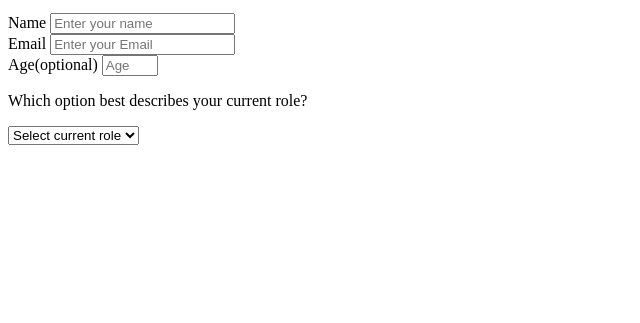
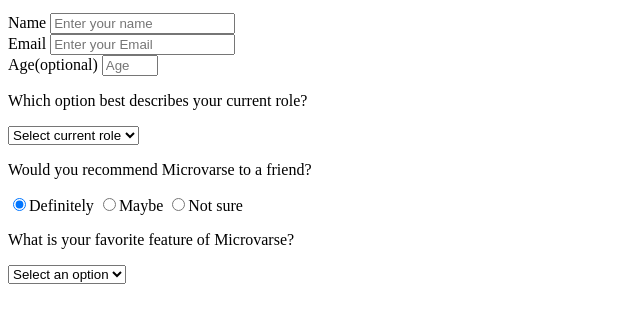
Before and after one commit to AbdusSattar-70/Asattar-vs-MdMehdi, a plain HTML site: page index.html in a window 1280 px wide. Shown: the part 101-424 px from the top of the page, without its empty margins (0-640 px from the left). Drawn offline with Linux system fonts and the light colour scheme.

Commit message:
added what's your favriWhat is your favorite feature of Microvarse

```diff
--- a/index.html
+++ b/index.html
@@ -43,7 +43,30 @@
                 <option value="preferNo">Prefer not to say</option>
                 <option value="other">Other</option>
             </select>
+</div>
+<div class="form-group">
+    <p>Would you recommend Microvarse to a friend?</p>
+    <label>
+        <input name="user-recommend" value="definitely" type="radio" class="input-radio" checked />Definitely</label>
+    <label>
+        <input name="user-recommend" value="maybe" type="radio" class="input-radio" />Maybe</label>
+
+    <label><input name="user-recommend" value="not-sure" type="radio" class="input-radio" />Not sure</label>
+</div>
+<div class="form-group">
+
+    <p>
+        What is your favorite feature of Microvarse?
+    </p>
+    <select id="most-like" name="mostLike" class="form-control" required>
+        <option disabled selected value>Select an option</option>
+        <option value="challenges">JS Challenges</option>
+        <option value="projects">Projects</option>
+        <option value="community">Community</option>
+        <option value="openSource">Level up</option>
+    </select>
+    </div>
+
         </div>
-
     </body>
 </html>
```
